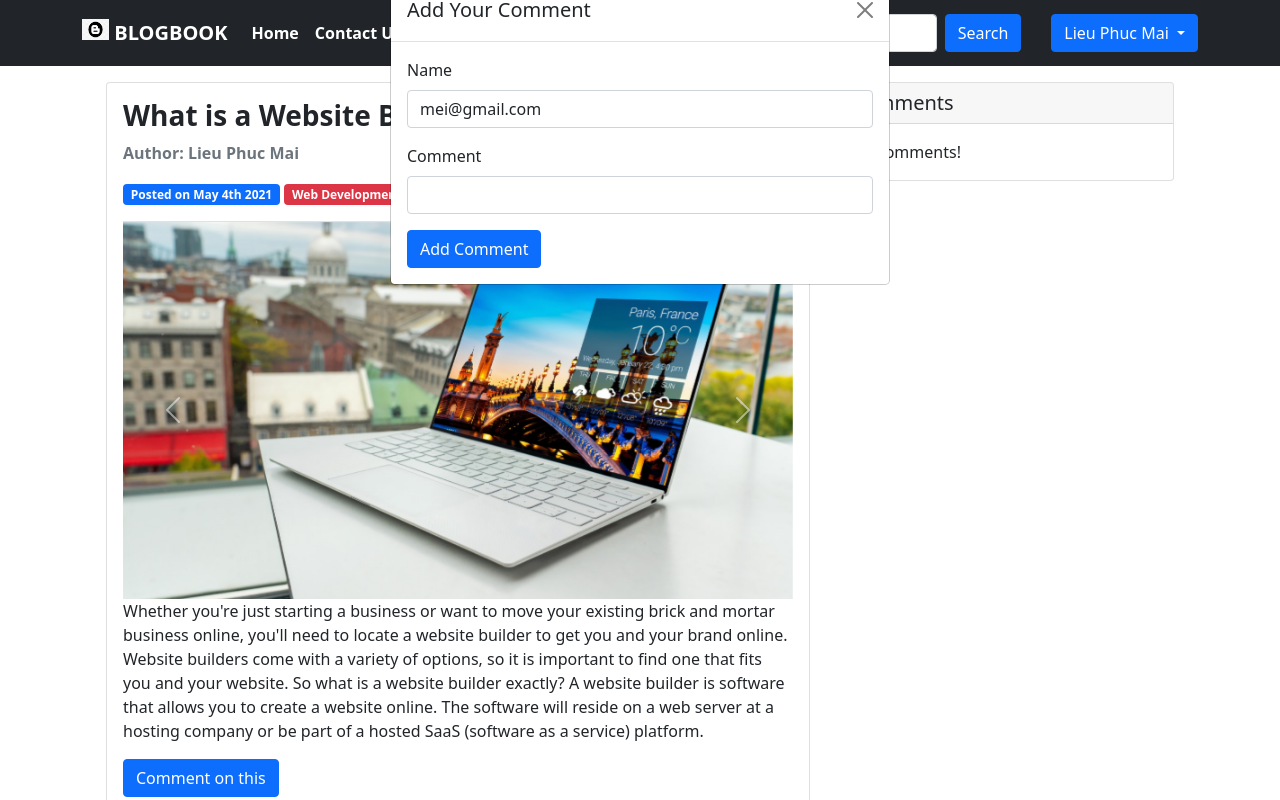
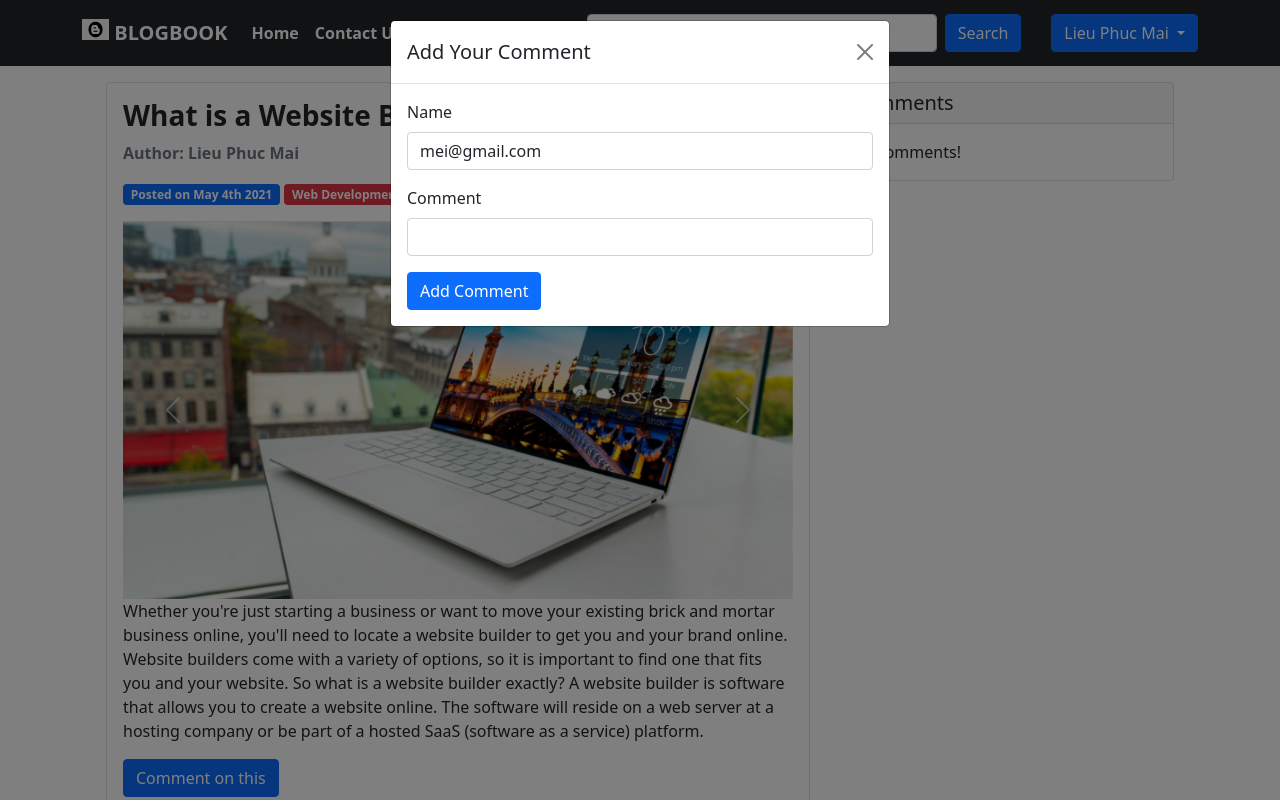
Before and after one commit to phuocvinh143/Blog-website, a PHP site: page /post.php?id=1 in a window 1280 px wide, after a click on "Comment on this". Run offline with PHP 8.4, Linux system fonts and the light colour scheme; a user stored in the database is signed in; data comes from the database, SQL or seed files in the repository; data that the repository does not hold is empty.

Commit message:
waiting update

```diff
--- a/Docker/docker-compose.yml
+++ b/Docker/docker-compose.yml
@@ -4,7 +4,7 @@ services:
         build:
             context: .
             dockerfile: Dockerfile
-        image: php:7.4.3-apache
+        image: phuocvinh143/php:7.4.3-apache
         container_name: php74
         depends_on:
             - db
@@ -14,7 +14,7 @@ services:
             - 8000:80
     db:
         container_name: mysql80
-        image: mysql:8.0
+        image: phuocvinh143/php:8.0-mysql
         command: --default-authentication-plugin=mysql_native_password
         restart: always
         volumes:
--- a/index.php
+++ b/index.php
@@ -18,7 +18,7 @@
       <meta charset="UTF-8">
       <meta http-equiv="X-UA-Compatible" content="IE=edge">
       <meta name="viewport" content="width=device-width, initial-scale=1.0">
-      <link href="style.css" rel="stylesheet">
+      <link href="styles/style.css" rel="stylesheet">
       <title>
         Newest post - Blogbook
       </title>
@@ -86,7 +86,7 @@
       $total_pages = ceil($total_posts/$post_per_page);
     ?>
 
-    <nav aria-label="Page navigation" class="fixed-bottom">
+    <nav aria-label="Page navigation">
       <?php
         if ($page > 1){
           $switch = "";
--- a/post.php
+++ b/post.php
@@ -83,7 +83,7 @@
           </div> <!-- card mb-3 -->
 
           <!-- Modal -->
-          <div class="modal fade" id="exampleModal" tabindex="-1" aria-labelledby="exampleModalLabel" aria-hidden="true">
+          <div class="modal fade" id="exampleModal" tabindex="-1" aria-labelledby="exampleModalLabel">
             <div class="modal-dialog">
               <div class="modal-content">
                 <div class="modal-header">
--- a/styles/style.css
+++ b/styles/style.css
@@ -1406,13 +1406,30 @@ textarea.form-control {
 .modal-dialog {
     position: relative;
     width: auto;
-    margin: .5rem;
     pointer-events: none
 }
 
 .modal.fade .modal-dialog {
     transition: transform .3s ease-out;
     transform: translate(0, -50px)
+}
+
+.modal-backdrop {
+    position: fixed;
+    top: 0;
+    left: 0;
+    z-index: 1040;
+    width: 100vw;
+    height: 100vh;
+    background-color: #000;
+}
+
+.modal-backdrop.fade {
+    opacity: 0;
+}
+
+.modal-backdrop.show {
+    opacity: 0.5;
 }
 
 @media (prefers-reduced-motion:reduce) {
@@ -1426,6 +1443,7 @@ textarea.form-control {
     display: flex;
     flex-direction: column;
     width: 100%;
+    margin-top: 70px;
     pointer-events: auto;
     background-color: #fff;
     background-clip: padding-box;
```
Also changed, not shown: 1 other file.
